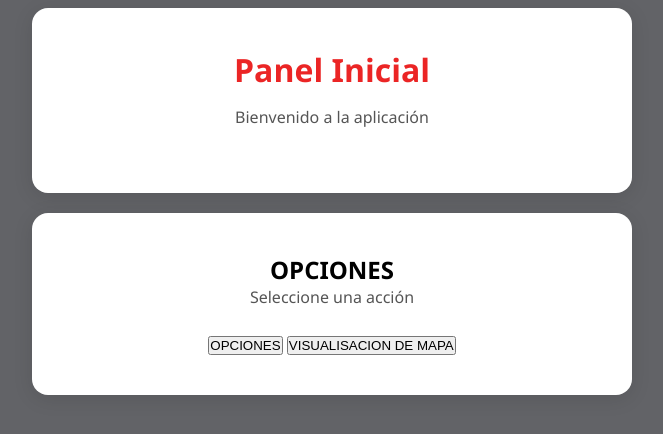
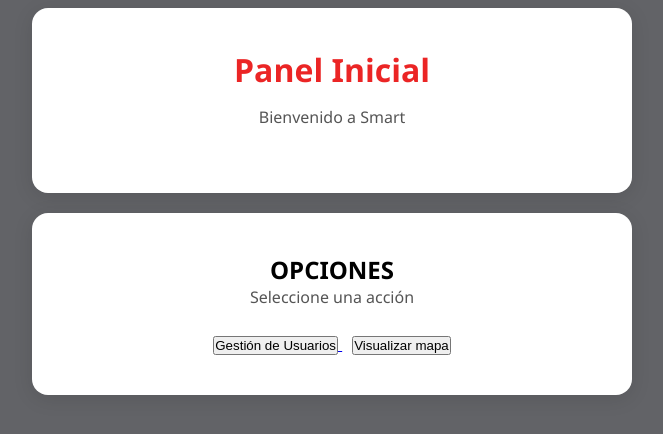
Before and after one commit to damimoreno38/Smart.github.io, a CodeIgniter 4 app: template app/Views/panelinicial.php in a window 1280 px wide. Shown: the part 199-633 px from the top of the page, without its empty margins (308-971 px from the left). Run offline with PHP 8.4 and a stand-in for CodeIgniter, Linux system fonts and the light colour scheme; the template is opened without the code that fills it, so the values that code supplies are empty; some libraries are stand-ins or nearby versions.

Commit message:
Vincule boton de gestionar usuarios a la vista de administracion.

```diff
--- a/app/Views/panelinicial.php
+++ b/app/Views/panelinicial.php
@@ -70,7 +70,7 @@
         <!-- Tarjeta principal -->
         <div class="container">
             <h1>Panel Inicial</h1>
-            <p>Bienvenido a la aplicación</p>
+            <p>Bienvenido a Smart</p>
         </div>
 
         <!-- Segunda tarjeta -->
@@ -78,8 +78,12 @@
             <h2>OPCIONES</h2>
             <p>Seleccione una acción</p>
 
-            <button>OPCIONES</button>
-            <button>VISUALISACION DE MAPA</button>
+            <a href="<?= base_url('usuarios') ?>" style="margin: 5px;">
+                <button>Gestión de Usuarios</button>
+            </a>
+            <a href="<?= base_url('mapa') ?>" style="margin: 5px;">
+                <button>Visualizar mapa</button>
+            </a>
         </div>
 
     </div>
```
